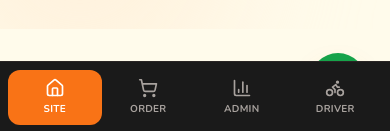
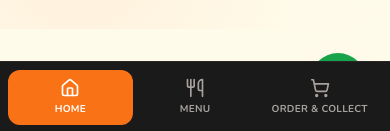
Before and after one commit to Royalbaj/thelawalaa-, a Next.js app: page / in a window 390 px wide. Shown: the part 711-842 px from the top of the page. Built offline with nearby package versions, Linux system fonts and the light colour scheme; no server answers; the database is empty.

Commit message:
chore: remove admin from mobile nav

```diff
--- a/components/mobile-nav.tsx
+++ b/components/mobile-nav.tsx
@@ -2,13 +2,12 @@
 
 import Link from "next/link";
 import { usePathname } from "next/navigation";
-import { Home, ShoppingCart, BarChart3, Bike } from "lucide-react";
+import { Home, ShoppingCart, Utensils } from "lucide-react";
 
 const NAV_ITEMS = [
-  { id: "site", label: "Site", href: "/", icon: Home },
-  { id: "order", label: "Order", href: "/order", icon: ShoppingCart },
-  { id: "admin", label: "Admin", href: "/admin", icon: BarChart3 },
-  { id: "driver", label: "Driver", href: "/delivery", icon: Bike },
+  { id: "site", label: "Home", href: "/", icon: Home },
+  { id: "menu", label: "Menu", href: "/#menu", icon: Utensils },
+  { id: "order", label: "Order & Collect", href: "/order", icon: ShoppingCart },
 ];
 
 export default function MobileNav() {
```
